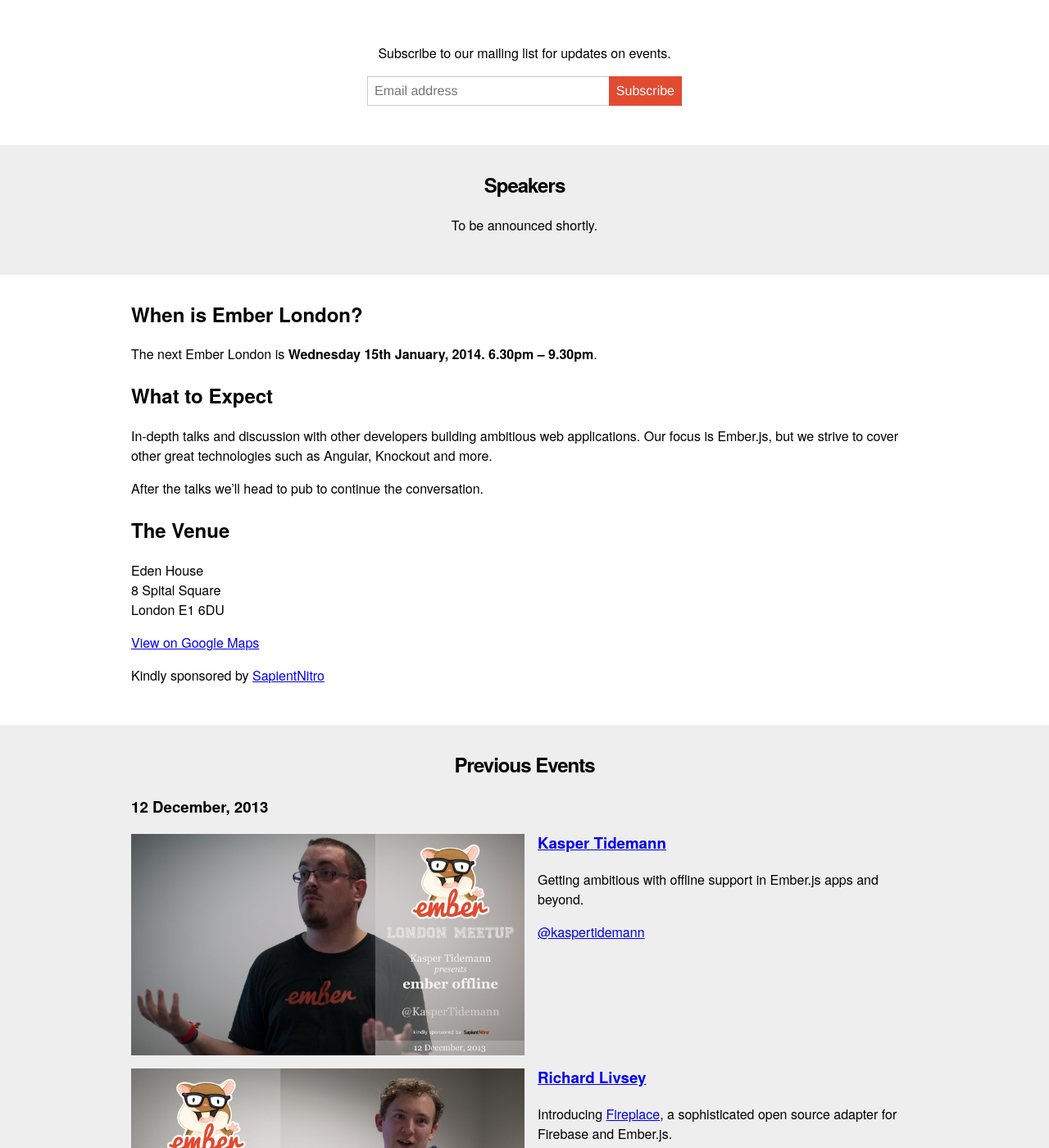
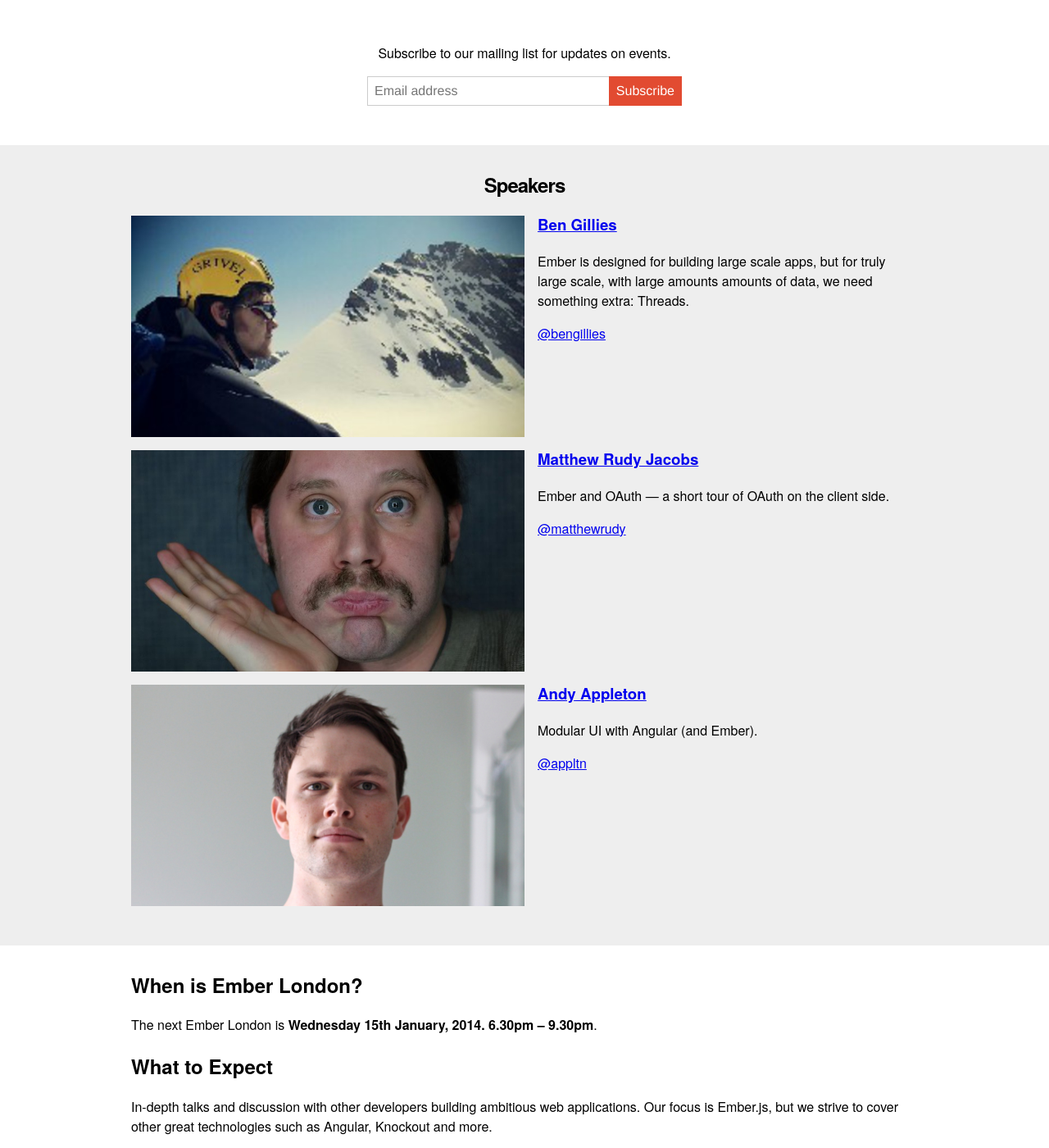
Before and after one commit to emberlondon/emberlondon.github.io, a Jekyll site: the page built from index.html, in a window 1280 px wide and 1400 px high, scrolled down 722 px. Shown: the whole window at 82% size. Built offline with Jekyll 4.4.1, drawn with Linux system fonts in a browser that asks for light colours; Markdown is read by kramdown in place of the engine named in the settings.

Commit message:
Add speaker details for Jan 2014

```diff
--- a/index.html
+++ b/index.html
@@ -47,7 +47,50 @@
 <section class="alt-background" id="speakers">
   <h1>Speakers</h1>
   <div class="container">
-    <p style="text-align: center">To be announced shortly.</p>
+    <div class="profile">
+      <div class="image">
+        <a href="https://twitter.com/bengillies" class="block">
+          <img src="/images/ben.jpg" class="img-responsive">
+        </a>
+      </div>
+      <div class="text">
+        <h3><a href="https://twitter.com/bengillies">
+          Ben Gillies
+        </a></h3>
+        <p>Ember is designed for building large scale apps, but for
+          truly large scale, with large amounts amounts of data,
+          we need something extra: Threads.</p>
+        <p><a href="https://twitter.com/bengillies">@bengillies</a></p>
+      </div>
+    </div>
+    <div class="profile">
+      <div class="image">
+        <a href="https://twitter.com/matthewrudy" class="block">
+          <img src="/images/matthew-201401.jpg" class="img-responsive">
+        </a>
+      </div>
+      <div class="text">
+        <h3><a href="https://twitter.com/matthewrudy">
+          Matthew Rudy Jacobs
+        </a></h3>
+        <p>Ember and OAuth — a short tour of OAuth on the client side.</p>
+        <p><a href="https://twitter.com/matthewrudy">@matthewrudy</a></p>
+      </div>
+    </div>
+    <div class="profile">
+      <div class="image">
+        <a href="https://twitter.com/appltn" class="block">
+          <img src="/images/andy.jpg" class="img-responsive">
+        </a>
+      </div>
+      <div class="text">
+        <h3><a href="https://twitter.com/appltn">
+          Andy Appleton
+        </a></h3>
+        <p>Modular UI with Angular (and Ember).</p>
+        <p><a href="https://twitter.com/appltn">@appltn</a></p>
+      </div>
+    </div>
   </div>
 </section>
 
```
Also changed, not shown: images/andy.jpg (added), images/ben.jpg (added), images/matthew-201401.jpg (added).
